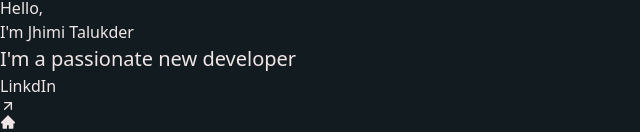
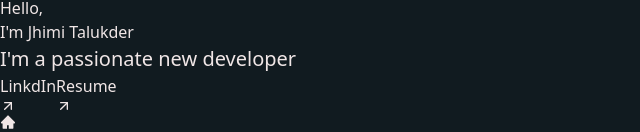
Before and after one commit to jhimi01/jhimitalukder, a React (Vite) app: page / in a window 1280 px wide. Shown: the part 820-952 px from the top of the page, without its empty margins (0-640 px from the left). Built offline with nearby package versions, Linux system fonts and the light colour scheme.

Commit message:
add link

```diff
--- a/src/component/Banner/Banner.jsx
+++ b/src/component/Banner/Banner.jsx
@@ -3,7 +3,9 @@ import { CiLocationOn } from "react-icons/ci";
 import { TypeAnimation } from "react-type-animation";
 import { Helmet } from "react-helmet";
 import LazyLoad from "react-lazy-load";
-import './Banner.css'
+import './Banner.css';
+import pic from '../../assets/IMG_20230617_232629-removebg-preview.png';
+// import pic from '../../assets/IMG_20230617_232629.jpg';
 const Banner = () => {
   return (
     <div className="md:flex items-center justify-between mt-10">
@@ -17,16 +19,18 @@ const Banner = () => {
      data-aos-easing="linear"
      data-aos-duration="700"
      >
+      {/* <LazyLoad effect="blur">
+      <img
+          className="w-full h-[400px] object-cover bg-indigo-300 shadow-xl shadow-indigo-300/50 hover:grayscale brightness-75 cursor-pointer"
+          src={pic}
+        />
+        </LazyLoad> */}
       <LazyLoad effect="blur">
       <img
           className="w-full h-[400px] object-cover bg-indigo-300 shadow-xl shadow-indigo-300/50 hover:grayscale cursor-pointer"
           src="https://i.ibb.co/crQnZhh/pexels-mohamed-abdelghaffar-1698730.jpg"
         />
         </LazyLoad>
-        {/* <img
-          className="w-full h-[400px] object-cover bg-indigo-300 shadow-xl shadow-indigo-300/50 hover:grayscale cursor-pointer"
-          src="https://i.ibb.co/crQnZhh/pexels-mohamed-abdelghaffar-1698730.jpg"
-        /> */}
       </div>
       <div className="md:text-right text-center w-full mx-auto font-thin"
       data-aos="fade-left"
@@ -65,10 +69,18 @@ const Banner = () => {
         </p>
         <button>
           <a
-            href="#"
+            href="https://www.linkedin.com/in/jhimi-talukder-801ab227b/"
             className="text-xl flex items-center p-2 gap-1 font-semibold text-indigo-500 shadow-lg shadow-indigo-500/50"
           >
             LinkdIn <FiArrowUpRight />
+          </a>
+        </button>
+        <button>
+          <a
+            href="https://www.linkedin.com/in/jhimi-talukder-801ab227b/"
+            className="text-xl flex items-center p-2 gap-1 font-semibold text-indigo-500 shadow-lg shadow-indigo-500/50"
+          >
+            Resume <FiArrowUpRight />
           </a>
         </button>
         <div className="mt-3"></div>
--- a/src/pages/Contact/Contact.jsx
+++ b/src/pages/Contact/Contact.jsx
@@ -3,11 +3,17 @@ import { FiArrowUpRight } from 'react-icons/fi';
 import Icons from '../../component/Icons/Icons';
 import { AiFillInstagram, AiFillTwitterCircle, AiOutlineGithub } from 'react-icons/ai';
 import { RiFacebookCircleFill } from 'react-icons/ri';
+import LazyLoad from 'react-lazy-load';
 
 const Contact = () => {
     return (
         <div className='md:flex items-center justify-center'>
-            <div className='w-full md:w-1/2 mx-auto'><iframe src="https://www.google.com/maps/embed?pb=!1m18!1m12!1m3!1d232800.3544709276!2d89.56226545220073!3d24.259066981513932!2m3!1f0!2f0!3f0!3m2!1i1024!2i768!4f13.1!3m3!1m2!1s0x39fdfb44c7eeadc1%3A0x635d437a356cefa!2sTangail%20Sadar%20Upazila!5e0!3m2!1sen!2sbd!4v1686989048465!5m2!1sen!2sbd" width="100%" height="450" style={{border:0}} allowFullScreen="" loading="lazy" referrerPolicy="no-referrer-when-downgrade"></iframe></div>
+            <div className='w-full md:w-1/2 mx-auto'>
+            <LazyLoad effect="blur">
+            <iframe src="https://www.google.com/maps/embed?pb=!1m18!1m12!1m3!1d232800.3544709276!2d89.56226545220073!3d24.259066981513932!2m3!1f0!2f0!3f0!3m2!1i1024!2i768!4f13.1!3m3!1m2!1s0x39fdfb44c7eeadc1%3A0x635d437a356cefa!2sTangail%20Sadar%20Upazila!5e0!3m2!1sen!2sbd!4v1686989048465!5m2!1sen!2sbd" width="100%" height="450" style={{border:0}} allowFullScreen="" loading="lazy" referrerPolicy="no-referrer-when-downgrade"></iframe>
+        </LazyLoad>
+
+            </div>
 
 
             <div className='md:hidden'>
```
Also changed, not shown: src/assets/IMG_20230617_232629-removebg-preview.png (added), src/assets/IMG_20230617_232629.jpg (added).
